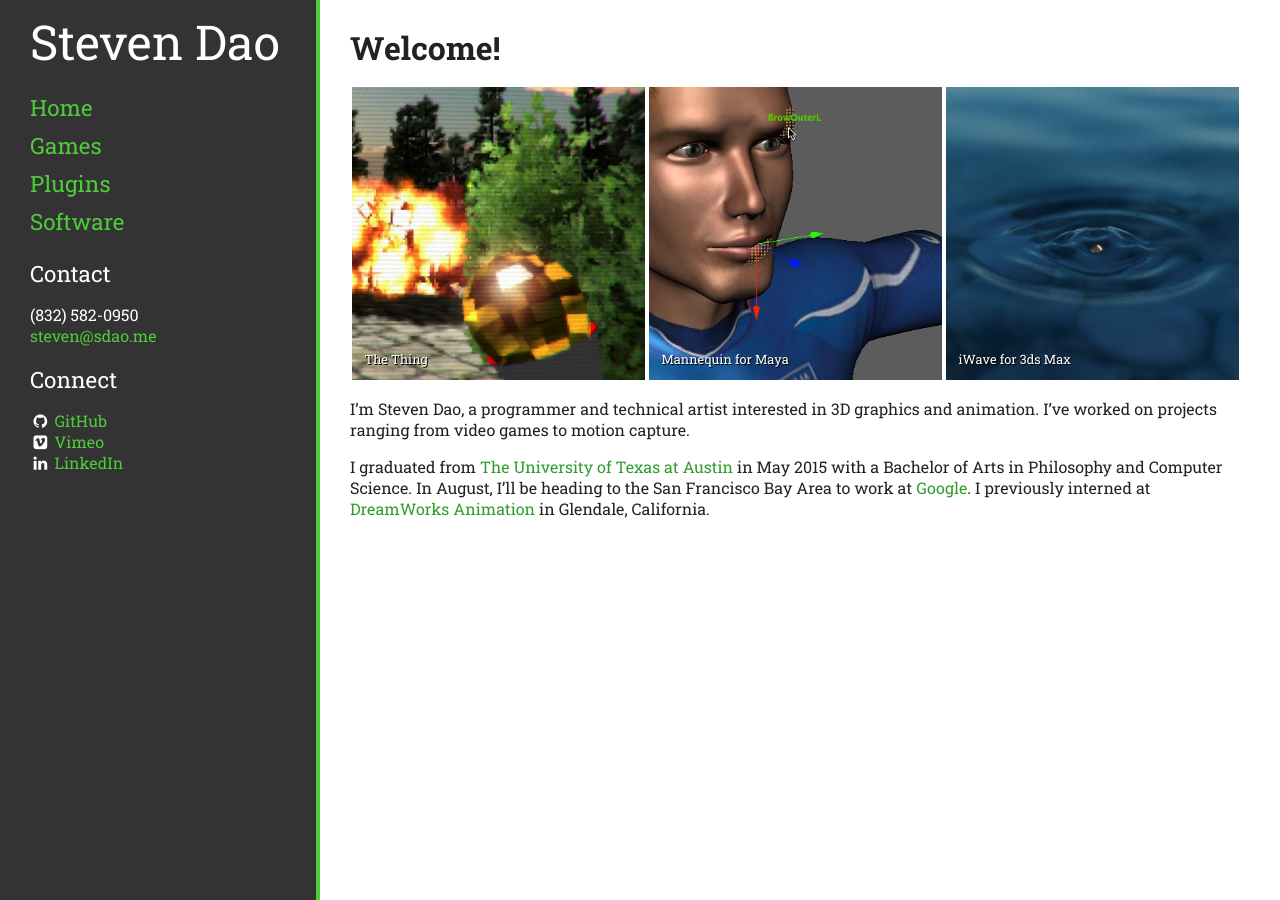
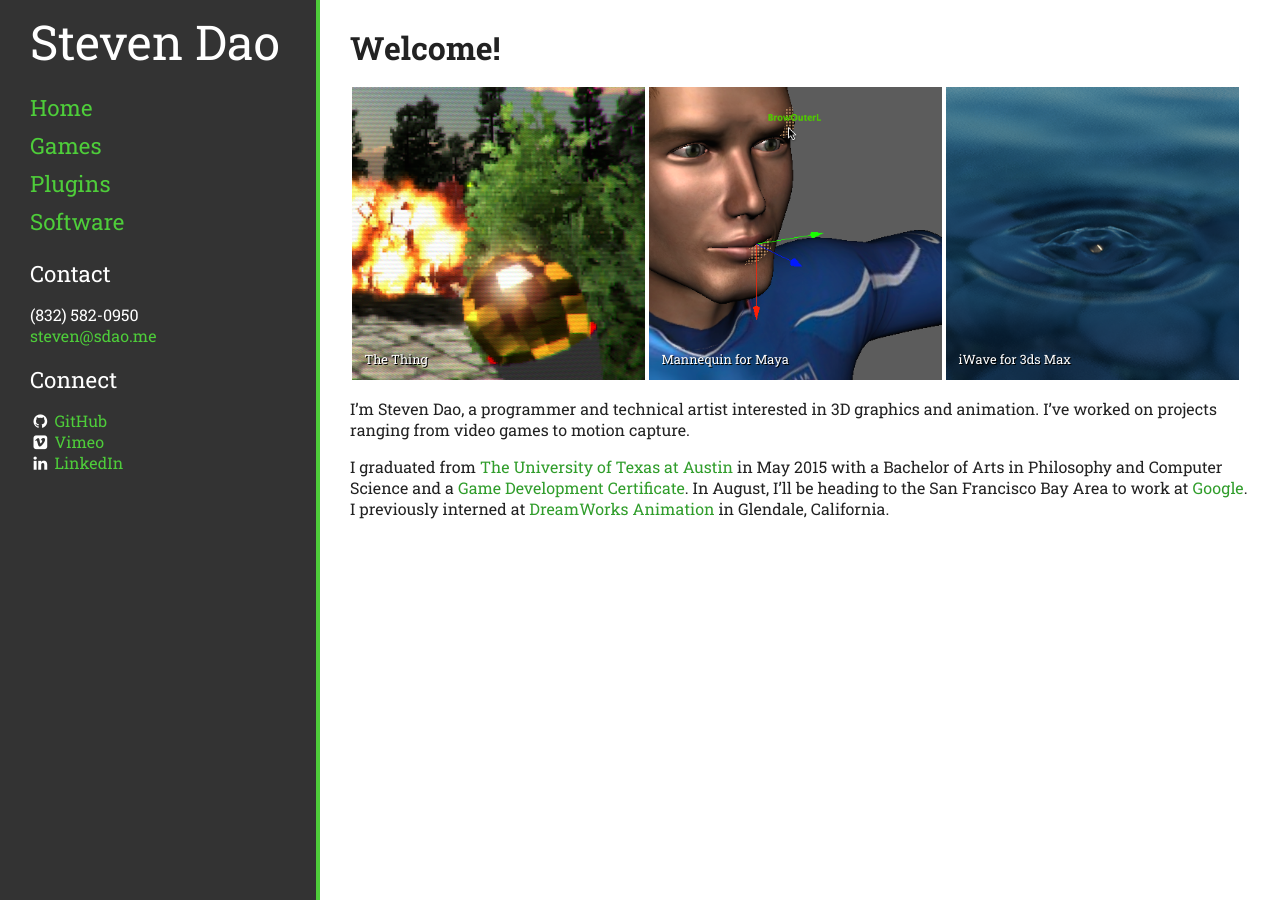
Before and after one commit to sdao/sdao.github.io, a Jekyll site: the page built from index.html, in a window 1280 px wide. Built offline with Jekyll 4.4.1, drawn with Linux system fonts in a browser that asks for light colours; nearby versions of some CDN libraries.

Commit message:
Update w/ cert info

```diff
--- a/index.html
+++ b/index.html
@@ -31,5 +31,5 @@
 
   <p>I&rsquo;m Steven Dao, a programmer and technical artist interested in 3D graphics and animation. I&rsquo;ve worked on projects ranging from video games to motion capture.</p>
 
-  <p>I graduated from <a href="http://www.utexas.edu">The University of Texas at Austin</a> in May 2015 with a Bachelor of Arts in Philosophy and Computer Science. In August, I&rsquo;ll be heading to the San Francisco Bay Area to work at <a href="http://www.google.com/about/careers/locations/mountain-view/">Google</a>. I previously interned at <a href="http://www.dreamworksanimation.com/">DreamWorks Animation</a> in Glendale, California.</p>
+  <p>I graduated from <a href="http://www.utexas.edu">The University of Texas at Austin</a> in May 2015 with a Bachelor of Arts in Philosophy and Computer Science and a <a href="http://gamedev.utexas.edu/">Game Development Certificate</a>. In August, I&rsquo;ll be heading to the San Francisco Bay Area to work at <a href="http://www.google.com/about/careers/locations/mountain-view/">Google</a>. I previously interned at <a href="http://www.dreamworksanimation.com/">DreamWorks Animation</a> in Glendale, California.</p>
 </section>
```
